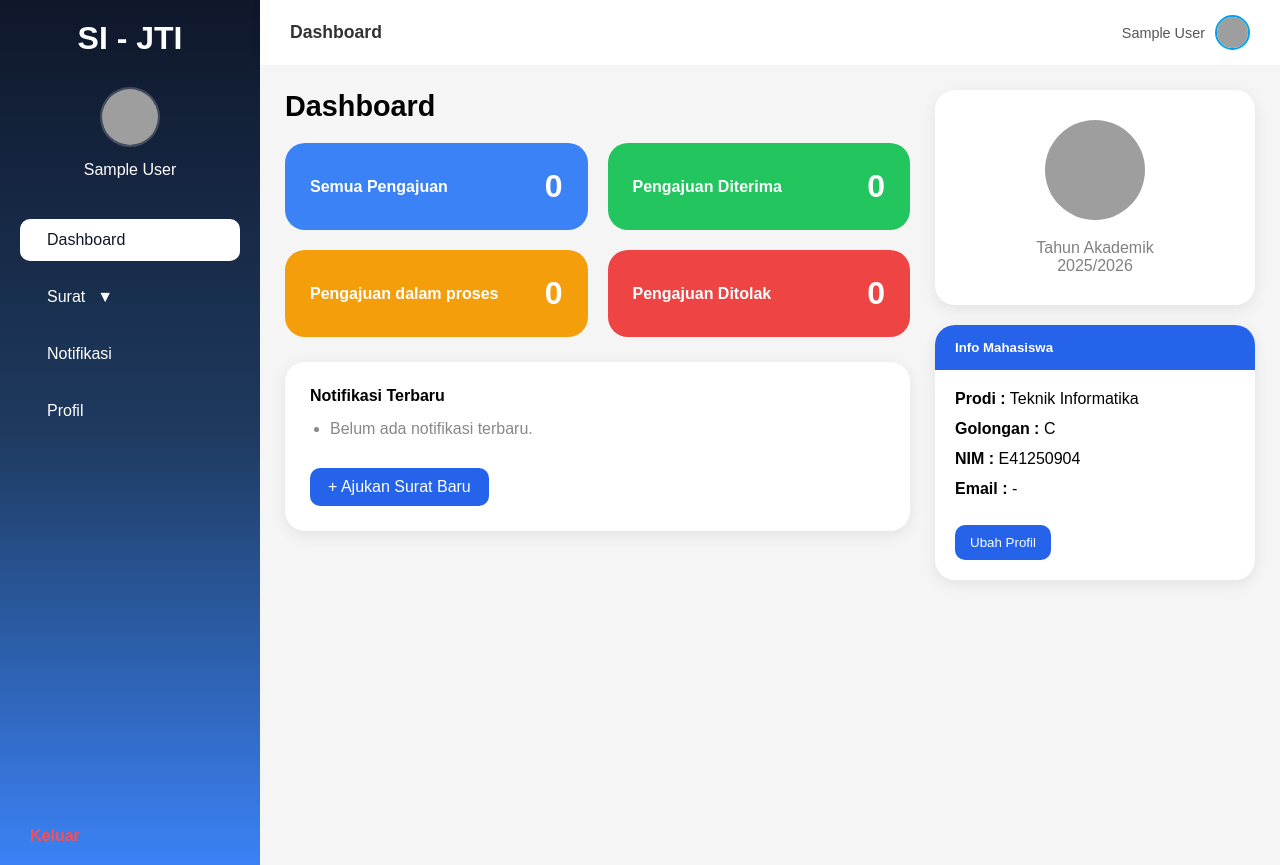
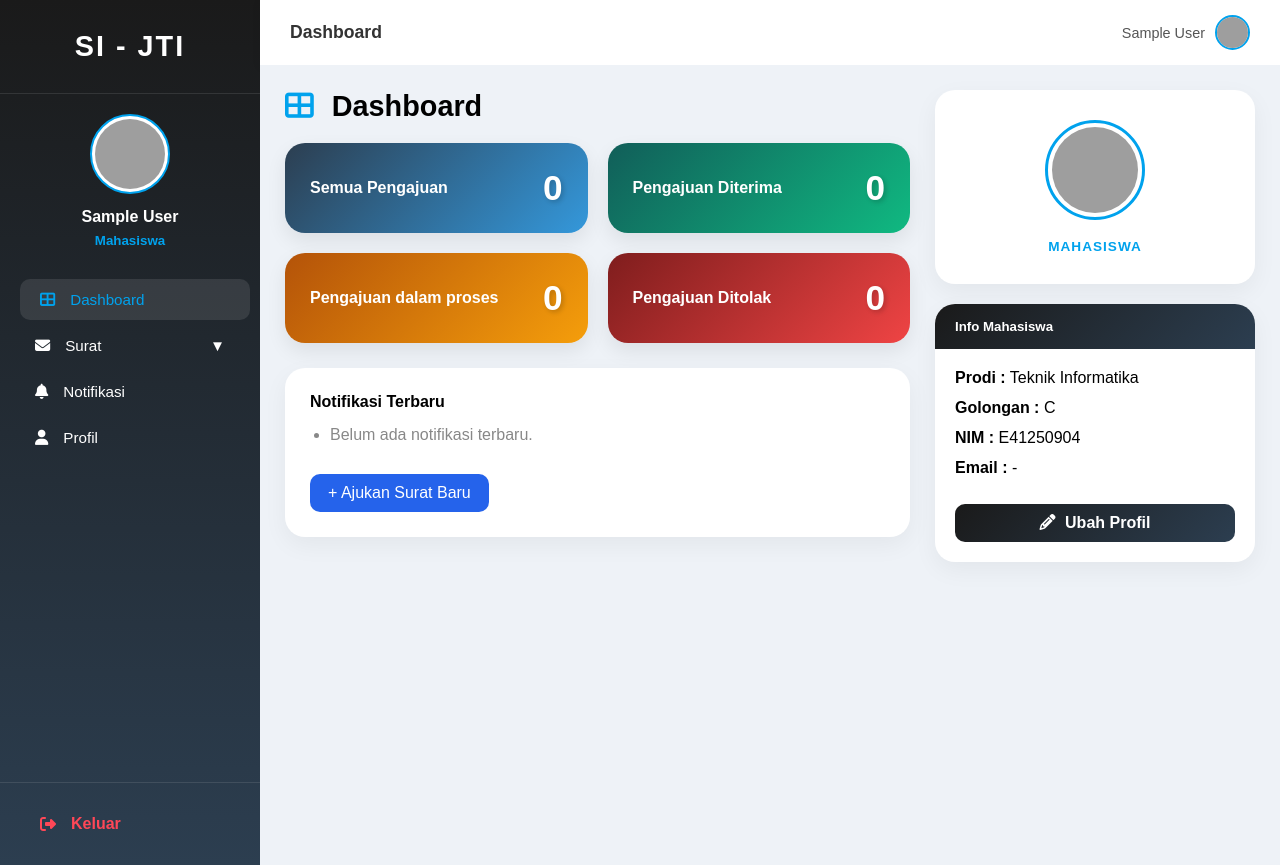
Before and after one commit to bimo-abi/PROYEK-SI-JTI, a PHP site: page /views/mahasiswa/dashboard.php in a window 1280 px wide. Run offline with PHP 8.4, Linux system fonts and the light colour scheme; the visitor is signed in with stand-in values (Sample User, id 1); data that the repository does not hold is empty; grey boxes are pictures that could not be loaded.

Commit message:
update ui

```diff
--- a/assets/css/dashboard.css
+++ b/assets/css/dashboard.css
@@ -6,7 +6,7 @@
 }
 
 body{
-    background: #f5f5f5;
+    background: #eef2f7; /* Cool light grey yang nyambung dengan tone sidebar biru gelap */
 }
 
 .wrapper{
@@ -17,26 +17,31 @@ body{
 /* SIDEBAR */
 .sidebar{
     width: 260px;
-    background: linear-gradient(to bottom, #0f172a, #1e3a5f, #3b82f6);
+    background: linear-gradient(180deg, #1a1a1a 0%, #2c3e50 100%);
     color: white;
     display: flex;
     flex-direction: column;
-    padding: 20px;
+    padding: 0;
+    box-shadow: 2px 0 15px rgba(0,0,0,0.2);
 }
 
 .sidebar-brand{
     text-align: center;
-    margin-bottom: 30px;
+    padding: 30px 20px;
+    border-bottom: 1px solid rgba(255,255,255,0.1);
+    margin-bottom: 20px;
 }
 
 .sidebar-brand h2{
-    font-size: 2rem;
-    font-weight: bold;
+    font-size: 1.8rem;
+    font-weight: 800;
+    letter-spacing: 2px;
 }
 
 .sidebar-user-mini{
     text-align: center;
-    margin-bottom: 40px;
+    padding: 0 20px 20px;
+    margin-bottom: 10px;
 }
 
 .sidebar-user-mini img{
@@ -45,19 +50,30 @@ body{
     border-radius: 50%;
     object-fit: cover;
     margin-bottom: 10px;
+    border: 2px solid #00a2ed;
+    padding: 3px;
+    background: white;
 }
 
 .sidebar-user-mini p{
     font-size: 1rem;
-    font-weight: 500;
+    font-weight: 600;
+    margin-bottom: 5px;
+}
+
+.sidebar-user-mini small{
+    color: #00a2ed;
+    font-weight: bold;
 }
 
 .sidebar-menu{
     list-style: none;
+    padding: 0 15px;
+    flex: 1;
 }
 
 .sidebar-menu li{
-    margin-bottom: 15px;
+    margin-bottom: 5px;
 }
 
 .sidebar-menu a{
@@ -65,29 +81,69 @@ body{
     text-decoration: none;
     display: flex;
     align-items: center;
-    gap: 12px;
-    padding: 12px 15px;
+    gap: 15px;
+    padding: 12px 20px;
+    border-radius: 10px;
+    transition: all 0.3s ease;
+    font-size: 0.95rem;
+}
+
+.sidebar-menu a:hover,
+.sidebar-menu a.active{
+    background: rgba(255,255,255,0.1);
+    color: #00a2ed;
+    transform: translateX(5px);
+}
+
+/* DROPDOWN SURAT */
+.dropdown-content {
+    background: rgba(0,0,0,0.15);
+    border-radius: 10px;
+    margin-top: 5px;
+    margin-bottom: 10px;
+    overflow: hidden;
+}
+
+.dropdown-content a {
+    padding: 10px 20px 10px 50px;
+    font-size: 0.85rem;
+    opacity: 0.8;
+}
+
+.dropdown-content a:hover,
+.dropdown-content a.active-sub {
+    opacity: 1;
+    background: rgba(255,255,255,0.05);
+    color: #00a2ed;
+    transform: translateX(5px);
+}
+
+.arrow {
+    margin-left: auto;
+    transition: transform 0.3s ease;
+}
+
+.sidebar-logout{
+    margin-top: auto;
+    padding: 20px;
+    border-top: 1px solid rgba(255,255,255,0.1);
+}
+
+.sidebar-logout a{
+    color: #ff4757;
+    text-decoration: none;
+    font-weight: bold;
+    display: flex;
+    align-items: center;
+    gap: 15px;
+    padding: 12px 20px;
     border-radius: 10px;
     transition: 0.3s;
 }
 
-.sidebar-menu a:hover,
-.sidebar-menu a.active{
-    background: white;
-    color: #0f172a;
-}
-
-.sidebar-logout{
-    margin-top: auto;
-}
-
-.sidebar-logout a{
-    color: #ff4d4d;
-    text-decoration: none;
-    font-weight: bold;
-    display: flex;
-    align-items: center;
-    gap: 10px;
+.sidebar-logout a:hover{
+    background: rgba(255, 71, 87, 0.1);
+    transform: translateX(5px);
 }
 
 /* MAIN */
@@ -104,12 +160,12 @@ body{
     display: flex;
     justify-content: space-between;
     align-items: center;
-    box-shadow: 0 2px 10px rgba(0,0,0,0.05);
+    box-shadow: 0 4px 15px rgba(0,0,0,0.03);
 }
 /* CONTENT */
 .content{
     padding: 25px;
-    background: #f5f5f5;
+    background: #eef2f7;
     min-height: 100vh;
 }
 
@@ -151,26 +207,34 @@ body{
     display: flex;
     justify-content: space-between;
     align-items: center;
+    box-shadow: 0 8px 20px rgba(0,0,0,0.08);
+    transition: transform 0.3s ease, box-shadow 0.3s ease;
+}
+
+.stat-card:hover{
+    transform: translateY(-5px);
+    box-shadow: 0 12px 25px rgba(0,0,0,0.12);
 }
 
 .stat-card span{
-    font-size: 2rem;
+    font-size: 2.2rem;
+    text-shadow: 2px 2px 5px rgba(0,0,0,0.2);
 }
 
 .blue{
-    background: #3b82f6;
+    background: linear-gradient(135deg, #2c3e50, #3498db);
 }
 
 .green{
-    background: #22c55e;
+    background: linear-gradient(135deg, #115e59, #10b981);
 }
 
 .orange{
-    background: #f59e0b;
+    background: linear-gradient(135deg, #b45309, #f59e0b);
 }
 
 .red{
-    background: #ef4444;
+    background: linear-gradient(135deg, #7f1d1d, #ef4444);
 }
 
 /* NOTIF */
@@ -178,7 +242,7 @@ body{
     background: white;
     border-radius: 20px;
     padding: 25px;
-    box-shadow: 0 4px 15px rgba(0,0,0,0.08);
+    box-shadow: 0 8px 25px rgba(0,0,0,0.05);
 }
 
 .notif-box h4{
@@ -204,7 +268,7 @@ body{
     padding: 30px;
     text-align: center;
     margin-bottom: 20px;
-    box-shadow: 0 4px 15px rgba(0,0,0,0.08);
+    box-shadow: 0 8px 25px rgba(0,0,0,0.05);
 }
 
 .avatar-wrapper img{
@@ -212,6 +276,9 @@ body{
     height: 100px;
     border-radius: 50%;
     object-fit: cover;
+    border: 3px solid #00a2ed;
+    padding: 4px;
+    background: white;
 }
 
 .profile-name{
@@ -220,9 +287,13 @@ body{
     margin-top: 15px;
 }
 
-.academic-year{
-    color: gray;
-    margin-top: 10px;
+.profile-role{
+    color: #00a2ed;
+    font-weight: bold;
+    font-size: 0.85rem;
+    margin-top: 5px;
+    text-transform: uppercase;
+    letter-spacing: 1px;
 }
 
 /* INFO CARD */
@@ -230,11 +301,11 @@ body{
     background: white;
     border-radius: 20px;
     overflow: hidden;
-    box-shadow: 0 4px 15px rgba(0,0,0,0.08);
+    box-shadow: 0 8px 25px rgba(0,0,0,0.05);
 }
 
 .info-header{
-    background: #2563eb;
+    background: linear-gradient(135deg, #1a1a1a, #2c3e50);
     color: white;
     padding: 15px 20px;
 }
@@ -248,13 +319,25 @@ body{
 }
 
 .btn-edit-profile{
+    display: inline-block;
+    width: 100%;
+    text-align: center;
     margin-top: 15px;
     padding: 10px 15px;
     border: none;
-    background: #2563eb;
+    background: linear-gradient(135deg, #1a1a1a, #2c3e50);
     color: white;
+    font-weight: 600;
     border-radius: 10px;
     cursor: pointer;
+    text-decoration: none;
+    transition: 0.3s;
+}
+
+.btn-edit-profile:hover {
+    background: linear-gradient(135deg, #00a2ed, #1e3a8a);
+    transform: translateY(-2px);
+    color: white;
 }
 
 /* ==========================================================================
@@ -269,7 +352,7 @@ body{
     background: #ffffff;
     border-radius: 20px;
     padding: 40px;
-    box-shadow: 0 10px 30px rgba(0,0,0,0.05);
+    box-shadow: 0 8px 30px rgba(0,0,0,0.05);
     margin: 20px auto;
     max-width: 800px;
 }
--- a/views/admin/lihat_detail.php
+++ b/views/admin/lihat_detail.php
@@ -49,7 +49,7 @@ if (!$surat) die("Data tidak ditemukan.");
         <form action="../../process/proses_verifikasi.php" method="POST" style="display: inline;">
             <input type="hidden" name="id_pengajuan" value="<?= $surat['id_pengajuan'] ?>">
             <button type="submit" name="status" value="ditolak" style="background: red; color: white; border: none; padding: 10px 25px; border-radius: 5px; cursor: pointer; margin-right: 10px;">Tolak</button>
-            <button type="submit" name="status" value="terverifikasi" style="background: #00a2ed; color: white; border: none; padding: 10px 25px; border-radius: 5px; cursor: pointer;">Terima</button>
+            <button type="submit" name="status" value="disetujui" style="background: #00a2ed; color: white; border: none; padding: 10px 25px; border-radius: 5px; cursor: pointer;">Terima</button>
         </form>
     </div>
 </div>
--- a/views/layouts/sidebar.php
+++ b/views/layouts/sidebar.php
@@ -25,14 +25,15 @@ if (!empty($_SESSION['foto_profil'])) {
 
     <div class="sidebar-user-mini">
         <!-- Foto Profil Dinamis dengan cache-buster time() -->
-        <img src="<?= $foto_sidebar ?>?t=<?= time() ?>" alt="User" style="width: 60px; height: 60px; border-radius: 50%; object-fit: cover; border: 2px solid rgba(255,255,255,0.2);">
+        <img src="<?= $foto_sidebar ?>?t=<?= time() ?>" alt="User">
         <p><?= isset($_SESSION['nama']) ? htmlspecialchars($_SESSION['nama']) : 'Mahasiswa' ?></p>
+        <small>Mahasiswa</small>
     </div>
 
     <ul class="sidebar-menu">
         <li>
             <a href="dashboard.php" class="<?= (isset($current_page) && $current_page == 'dashboard') ? 'active' : '' ?>">
-                <i class="fas fa-home"></i> Dashboard
+                <i class="fas fa-th-large"></i> Dashboard
             </a>
         </li>
 
--- a/views/layouts/sidebar_dosen.php
+++ b/views/layouts/sidebar_dosen.php
@@ -18,15 +18,15 @@ if (!empty($_SESSION['foto_profil'])) {
     </div>
 
     <div class="sidebar-user-mini">
-        <img src="<?= $foto_sidebar ?>?t=<?= time() ?>" alt="User" style="width: 60px; height: 60px; border-radius: 50%; object-fit: cover; border: 2px solid rgba(255,255,255,0.2);">
+        <img src="<?= $foto_sidebar ?>?t=<?= time() ?>" alt="User">
         <p><?= isset($_SESSION['nama']) ? htmlspecialchars($_SESSION['nama']) : 'Dosen' ?></p>
-        <small style="color: #00a2ed; font-size: 0.75rem; margin-top: -10px; display: block; text-align: center;">Dosen</small>
+        <small>Dosen</small>
     </div>
 
     <ul class="sidebar-menu">
         <li>
             <a href="dashboard.php" class="<?= (isset($current_page) && $current_page == 'dashboard') ? 'active' : '' ?>">
-                <i class="fas fa-home"></i> Dashboard
+                <i class="fas fa-th-large"></i> Dashboard
             </a>
         </li>
         <li>
--- a/views/mahasiswa/dashboard.php
+++ b/views/mahasiswa/dashboard.php
@@ -55,6 +55,9 @@ $current_page = 'dashboard';
     <meta charset="UTF-8">
     <title>Dashboard Mahasiswa - SI-JTI</title>
     <link rel="stylesheet" href="../../assets/css/dashboard.css">
+
+    <!-- FONT AWESOME CDN -->
+    <link rel="stylesheet" href="https://cdnjs.cloudflare.com/ajax/libs/font-awesome/6.5.1/css/all.min.css">
 </head>
 
 <body>
@@ -68,7 +71,7 @@ $current_page = 'dashboard';
                 <div class="main-grid">
                     <!-- Kolom Kiri: Statistik & Notif -->
                     <div class="left-column">
-                        <div class="section-title"><i class="icon-home"></i> Dashboard</div>
+                        <div class="section-title"><i class="fas fa-th-large" style="margin-right: 10px; color: #00a2ed;"></i> Dashboard</div>
                         <div class="stats-grid">
                             <div class="stat-card blue"> Semua Pengajuan <span><?= $stats['total'] ?? 0 ?></span></div>
                             <div class="stat-card green"> Pengajuan Diterima <span><?= $stats['diterima'] ?? 0 ?></span></div>
@@ -105,7 +108,7 @@ $current_page = 'dashboard';
                                 <img src="<?= $foto_sidebar ?? '../../assets/img/avatar.png' ?>?t=<?= time() ?>" alt="Mhs">
                             </div>
                             <p class="profile-name"><?= htmlspecialchars($mhs['nama']) ?></p>
-                            <p class="academic-year">Tahun Akademik<br>2025/2026</p>
+                            <p class="profile-role">Mahasiswa</p>
                         </div>
 
                         <!-- Card Detail Info -->
@@ -119,10 +122,8 @@ $current_page = 'dashboard';
                                 <p><strong>NIM :</strong> <?= htmlspecialchars($mhs['nomor_induk'] ?? 'E41250904') ?></p>
                                 <p><strong>Email :</strong> <?= htmlspecialchars($mhs['email'] ?? '-') ?></p>
 
-                                <a href="edit_profil.php" style="text-decoration: none;">
-                                    <button class="btn-edit-profile">
-                                        <i class="icon-pencil"></i> Ubah Profil
-                                    </button>
+                                <a href="edit_profil.php" class="btn-edit-profile">
+                                    <i class="fas fa-pencil-alt" style="margin-right: 5px;"></i> Ubah Profil
                                 </a>
                             </div>
                         </div>
```
Also changed, not shown: views/admin/dashboard.php (+5 -3 lines), views/dosen/dashboard.php (+37 -0 lines), views/layouts/sidebar_admin.php (+7 -7 lines).
